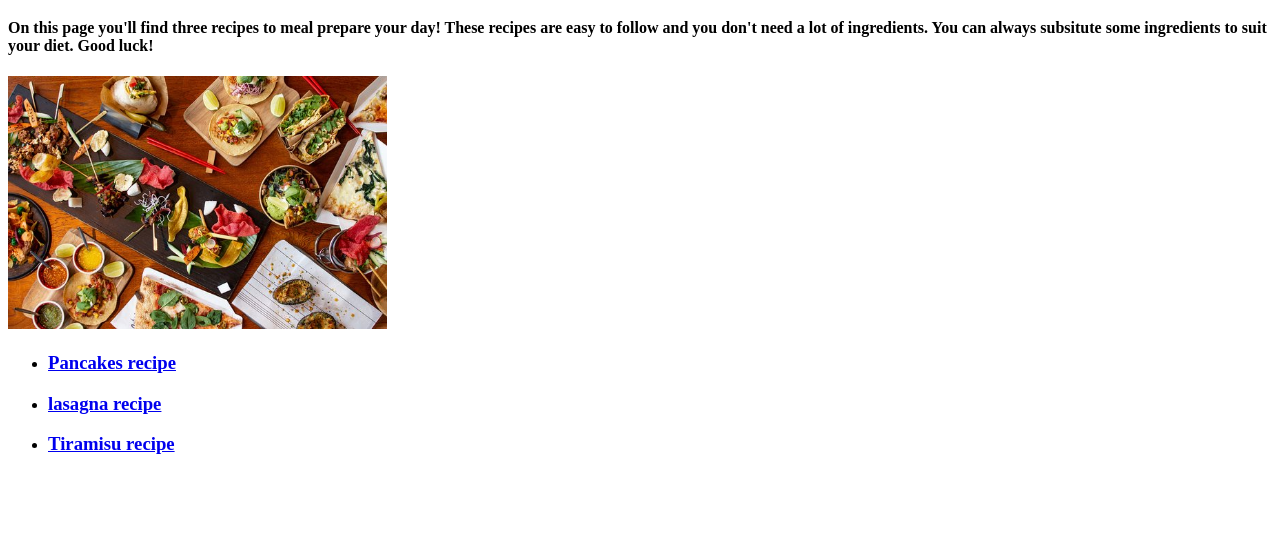
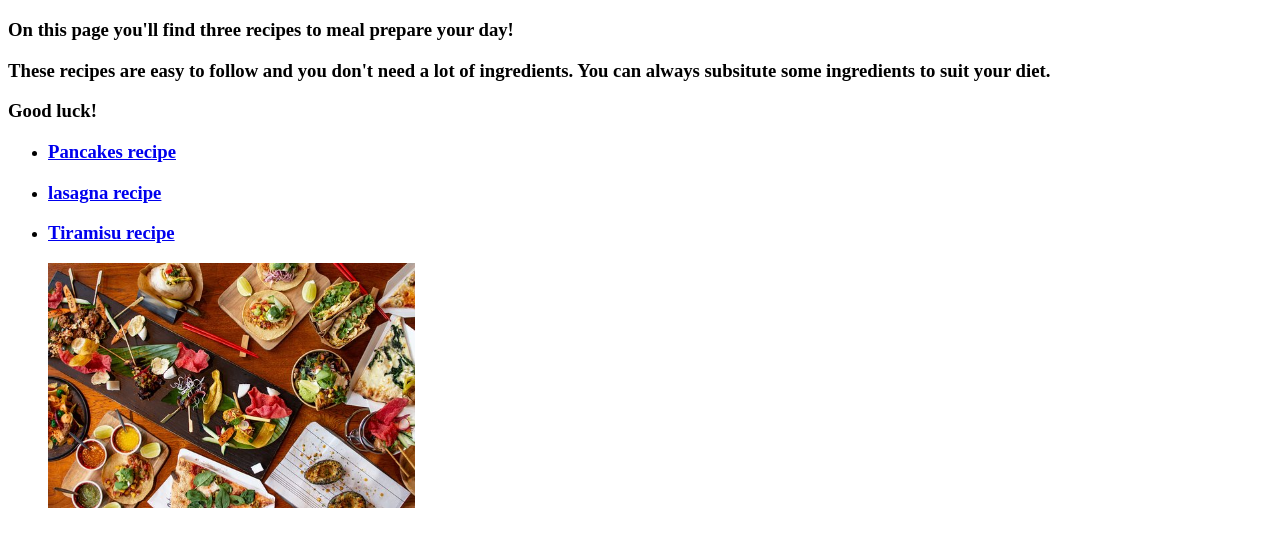
Before and after one commit to svkvna01/odin-recipes, a plain HTML site: page index.html in a window 1280 px wide. Shown: the part 61-608 px from the top of the page. Drawn offline with Linux system fonts and the light colour scheme.

Commit message:
Read me filled in and adjusted details

```diff
--- a/index.html
+++ b/index.html
@@ -7,18 +7,20 @@
 
     <body>
         <h1> Odin Recipes </h1>
+        <h3> On this page you'll find three recipes to meal prepare your day! </h3>
+        <h3> These recipes are easy to follow and you don't need a lot of ingredients. You can always subsitute some ingredients to suit your diet. </h3>
+        <h3> Good luck! </h3>
 
-        <h4> On this page you'll find three recipes to meal prepare your day! These recipes are easy to follow and you don't need a lot of ingredients. You can always subsitute some ingredients to suit your diet. Good luck! </h4>
+        <ul>
+        <p> <li> <h3> <a href="./recipes/pancakes.html"> Pancakes recipe </a> </h3></li> </p>
+       <p> <li> <h3> <a href="./recipes/lasagna.html"> lasagna recipe </a> </h3></li></p>
+       <p> <li> <h3> <a href="recipes/tiramisu.html"> Tiramisu recipe </a> </h3></li></p>
+
         <img src="images/food.jpeg"
                 width ="30%"
                 height ="30%"
                 style = "top:03%; left:80%"
                 alt="Food image">
-        <ul>
-        <p> <li> <h3> <a href="./recipes/pancakes.html"> Pancakes recipe </a> </h3></li> </p>
-       <p> <li> <h3> <a href="./recipes/lasagna.html"> lasagna recipe </a> </h3></li></p>
-       <p> <li> <h3> <a href="recipes/tiramisu.html"> Tiramisu recipe </a> </h3></li></p>
-
         <a href =""> </a>
         </ul>
 
```
Also changed, not shown: recipes/lasagna.html (+1 -2 lines), recipes/tiramisu.html (+2 -1 lines), 1 other file.
